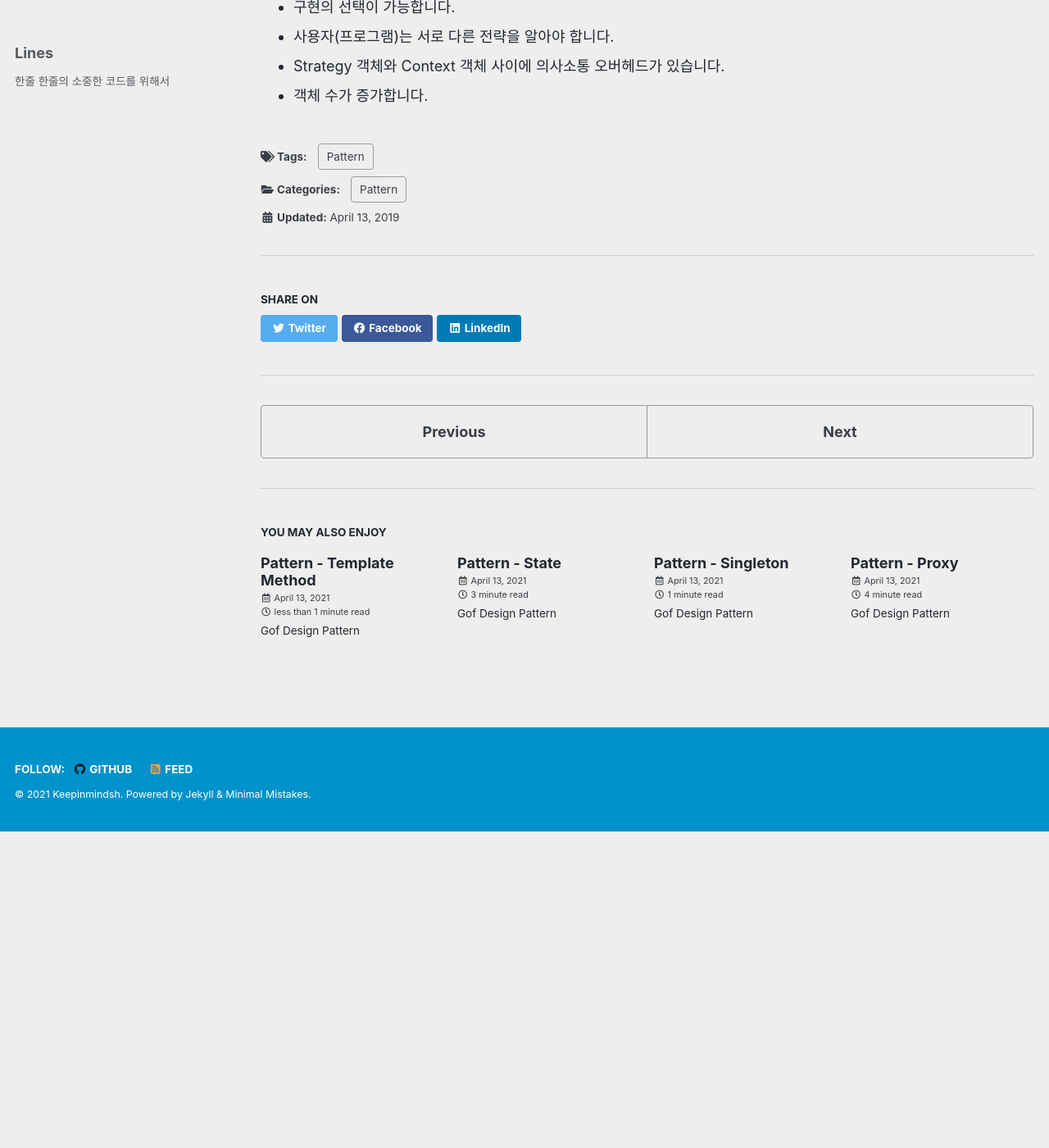
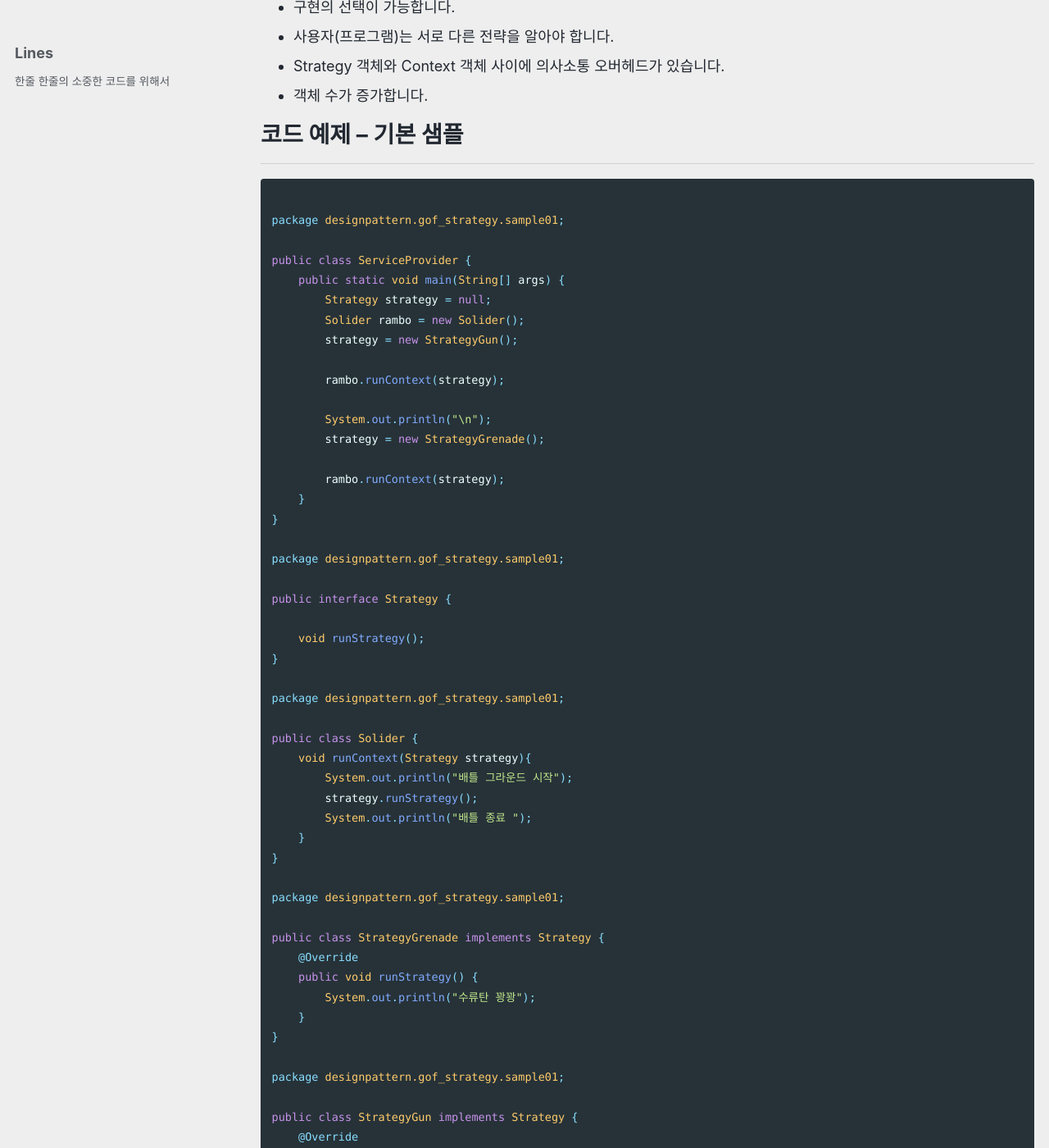
Before and after one commit to keepinmindsh/lines.io, a Jekyll site: the page built from _posts/2021-04-13-strategy.md, in a window 1280 px wide and 1400 px high, scrolled down 2126 px. Shown: the whole window at 82% size. Built offline with Jekyll 4.4.1, drawn with Linux system fonts in a browser that asks for light colours; cached includes are drawn as plain includes; before the commit the page ends 3140 px from its top, so only the background shows below that; some of the changed text lies outside the part shown.

Commit message:
Add Code Sampe for Strategy

````diff
--- a/_posts/2021-04-13-strategy.md
+++ b/_posts/2021-04-13-strategy.md
@@ -87,3 +87,63 @@ ConcreteStrategy 객체를 통해 구성됩니다. 즉, Strategy 객체에 대
 - 사용자(프로그램)는 서로 다른 전략을 알아야 합니다.
 - Strategy 객체와 Context 객체 사이에 의사소통 오버헤드가 있습니다.
 - 객체 수가 증가합니다.
+
+# 코드 예제 -- 기본 샘플
+
+***
+
+ ```java
+
+package designpattern.gof_strategy.sample01;
+
+public class ServiceProvider {
+    public static void main(String[] args) {
+        Strategy strategy = null;
+        Solider rambo = new Solider();
+        strategy = new StrategyGun();
+
+        rambo.runContext(strategy);
+
+        System.out.println("\n");
+        strategy = new StrategyGrenade();
+
+        rambo.runContext(strategy);
+    }
+}
+
+package designpattern.gof_strategy.sample01;
+
+public interface Strategy {
+
+    void runStrategy();
+}
+
+package designpattern.gof_strategy.sample01;
+
+public class Solider {
+    void runContext(Strategy strategy){
+        System.out.println("배틀 그라운드 시작");
+        strategy.runStrategy();
+        System.out.println("배틀 종료 ");
+    }
+}
+
+package designpattern.gof_strategy.sample01;
+
+public class StrategyGrenade implements Strategy {
+    @Override
+    public void runStrategy() {
+        System.out.println("수류탄 꽝꽝");
+    }
+}
+
+package designpattern.gof_strategy.sample01;
+
+public class StrategyGun implements Strategy {
+    @Override
+    public void runStrategy() {
+        System.out.println("다다다다다다다다");
+    }
+}
+
+ ```
````
